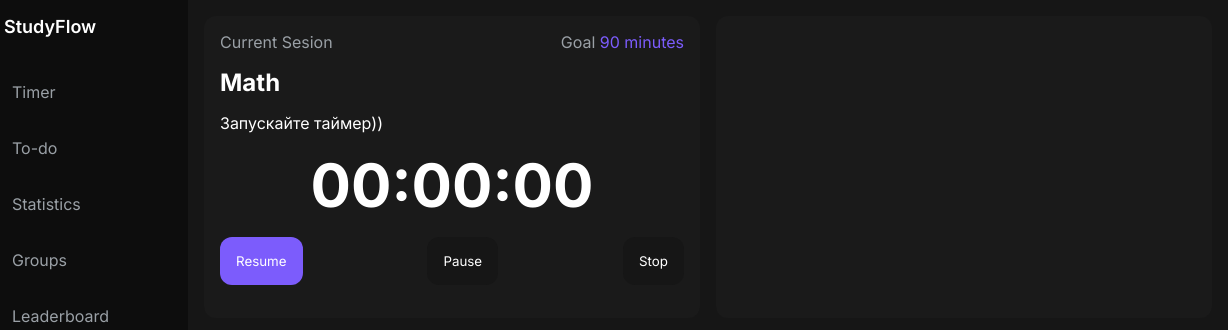
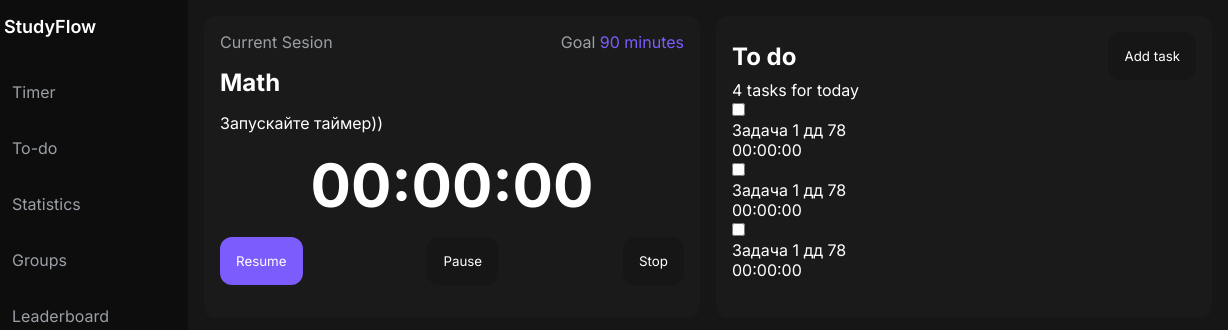
Before and after one commit to ynchhk/ypt, a website: page app.html in a window 1280 px wide. Shown: the top 330 px of the page, 52-1280 px from the left. Drawn offline with nearby package versions, Linux system fonts and the light colour scheme.

Commit message:
Add todo card structure

```diff
--- a/app.html
+++ b/app.html
@@ -82,7 +82,35 @@
 
     </section>
     <section class="todo">
+        <div class="card-header">
+            <h2>To do</h2>
+            <button>Add task</button>
+        </div>
+        <p>4 tasks for today</p>
+        <ul class="todo-list">
+            <li class="todo-item">
+              <input type="checkbox">
+                <div>
+                    Задача 1 дд 78
+                </div>
+                <span class="todo-time">00:00:00</span>
+            </li>
+            <li class="todo-item">
+            <input type="checkbox">
+            <div>
+                Задача 1 дд 78
+            </div>
+                <span class="todo-time">00:00:00</span>
+            </li>
+            <li class="todo-item">
+                <input type="checkbox">
+                <div>
+                    Задача 1 дд 78
+                </div>
+            <span class="todo-time">00:00:00</span>
+            </li>
 
+        </ul>
     </section>
     <section class="today-stat">
 
```
